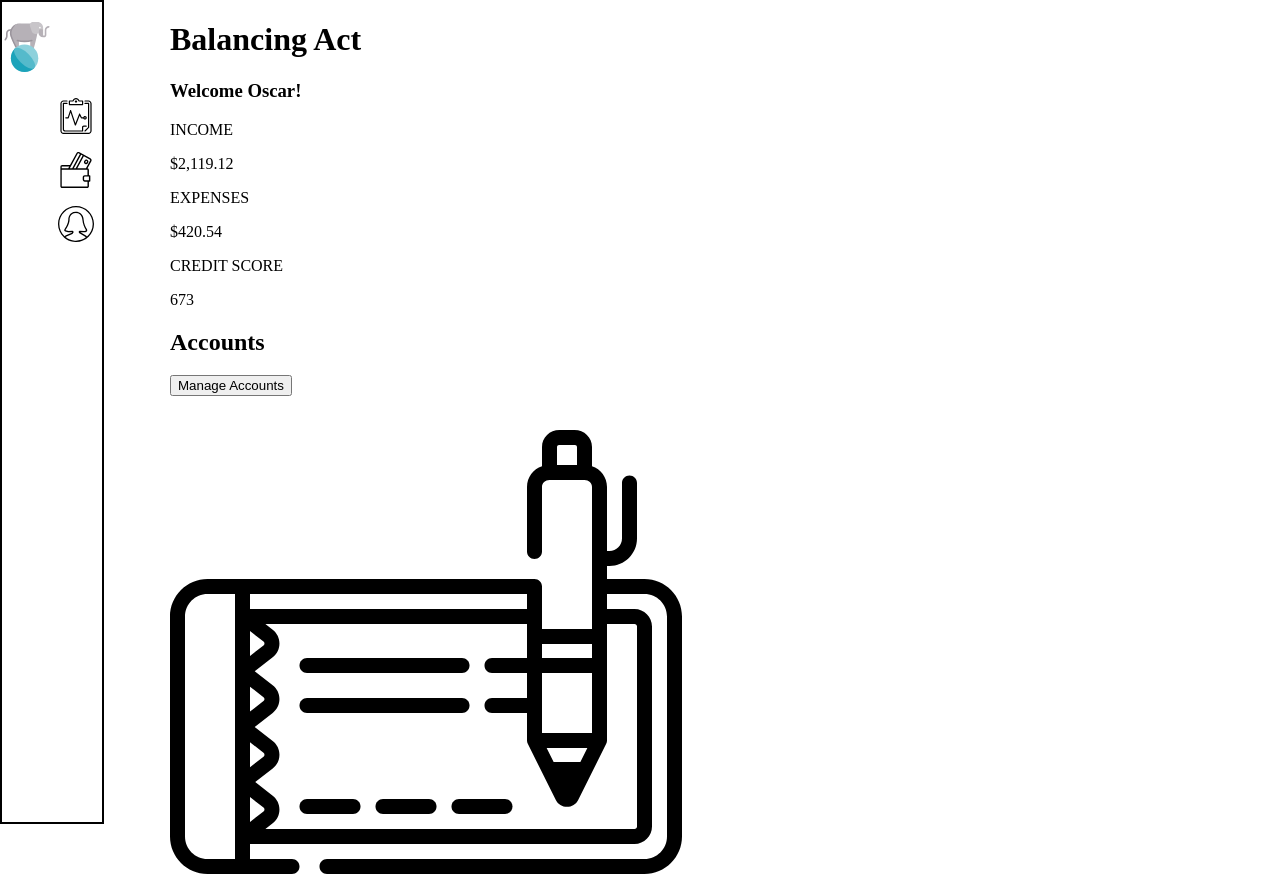
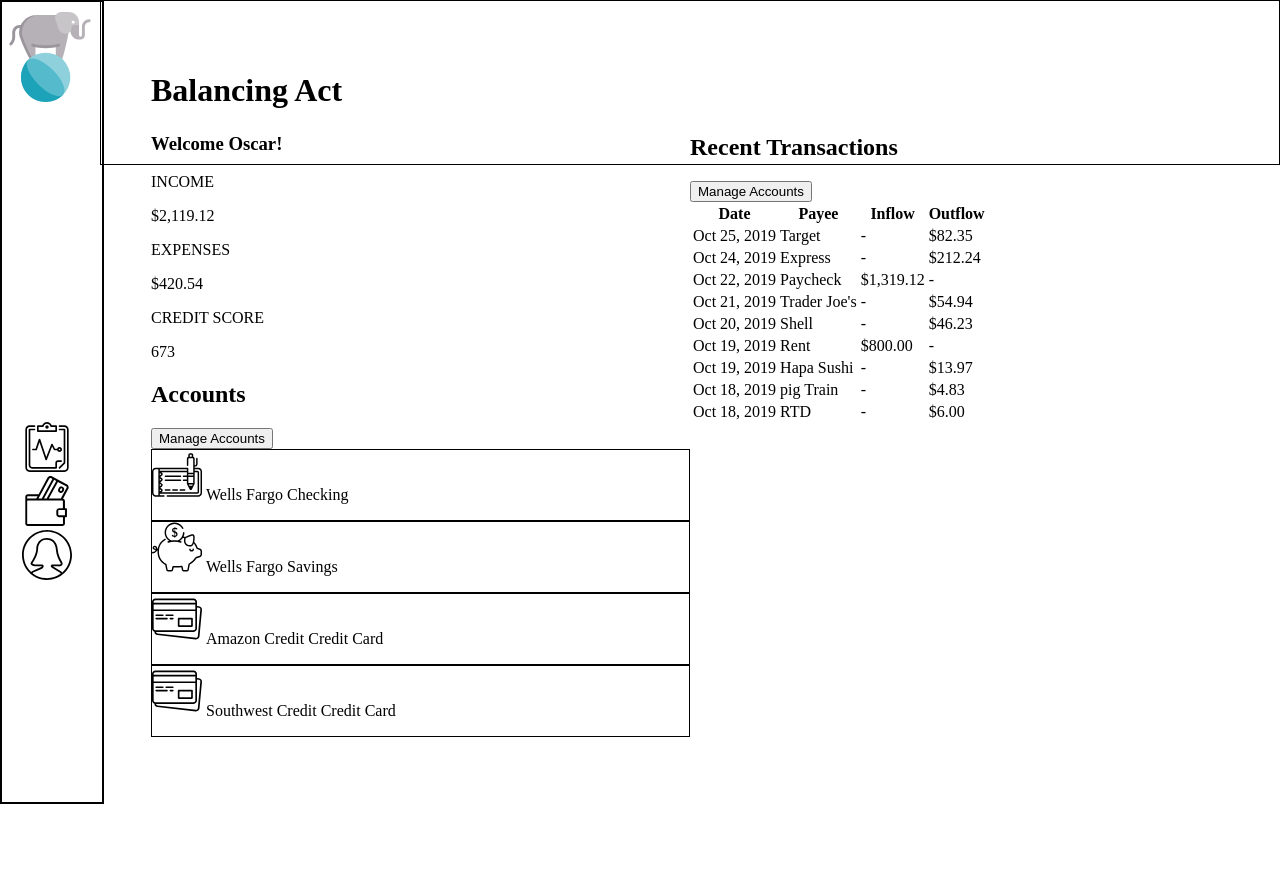
Before and after one commit to MeganHuggins/balancing-act, a plain HTML site: page index.html in a window 1280 px wide. Shown: the top 874 px of the page. After the commit the page ends 800 px from the top, so only its background shows below. Drawn offline with Linux system fonts and the light colour scheme.

Commit message:
Add new css and fix html

```diff
--- a/index.html
+++ b/index.html
@@ -29,7 +29,7 @@
 
     <article class="main-article">
       <section class="welcome-numbers">
-        <h3 class="welcome" id="welcomeBadge"> Welcome Oscar!</h3>
+        <h3 class="welcome-header" id="welcomeBadge"> Welcome Oscar!</h3>
 
         <div class="personal-account-info">
           <div class="personal-info">
@@ -47,37 +47,38 @@
         </div>
       </section>
 
-      <section class="accounts">
+      <section class="all-accounts">
         <div class="header-two">
           <h2 class="accounts-header">Accounts</h2>
           <button type="button" name="button" class="manage-accounts">Manage Accounts</button>
         </div>
 
         <div class="personal-accounts">
-          <div class="cell-account">
-            <img class="small-icon" src="assets/checking.svg" alt="Checkbook">
-            <p class="middle-text">Wells Fargo</p>
-            <p class="right-text">Checking</p>
+          <div class="account-cell">
+            <img class="account small-icon" src="assets/checking.svg" alt="Checkbook">
+            <p class="account middle-text">Wells Fargo</p>
+            <p class="account right-text">Checking</p>
           </div>
-          <div class="cell-account">
-            <img class="small-icon" src="assets/savings.svg" alt="Piggy Bank">
-            <p class="middle-text">Wells Fargo</p>
-            <p class="right-text">Savings</p>
+          <div class="account-cell">
+            <img class="account small-icon" src="assets/savings.svg" alt="Piggy Bank">
+            <p class="account middle-text">Wells Fargo</p>
+            <p class="account right-text">Savings</p>
           </div>
-          <div class="cell-account">
-            <img class="small-icon" src="assets/credit-card.svg" alt="Credit Cards">
-            <p class="middle-text">Amazon Credit</p>
-            <p class="right-text">Credit Card</p>
+          <div class="account-cell">
+            <img class="account small-icon" src="assets/credit-card.svg" alt="Credit Cards">
+            <p class=" account middle-text">Amazon Credit</p>
+            <p class="account right-text">Credit Card</p>
           </div>
-          <div class="cell-account">
-            <img class="small-icon" src="assets/credit-card.svg" alt="Credit Cards">
-            <p class="middle-text">Southwest Credit</p>
-            <p class="right-text">Credit Card</p>
+          <div class="account-cell">
+            <img class="account small-icon" src="assets/credit-card.svg" alt="Credit Cards">
+            <p class="account middle-text">Southwest Credit</p>
+            <p class="account right-text">Credit Card</p>
           </div>
         </div>
       </section>
+    </article>
 
-      <section class=transactions>
+    <article class=transactions>
       <div class="header-three">
         <h2 class="recent-transactions">Recent Transactions</h2>
         <button type="button" name="button" class="manage-accounts">Manage Accounts</button>
@@ -150,7 +151,7 @@
         </tbody>
       </table>
 
-      </section>
+    </article>
 
-    </article>
+
   </main>
--- a/styles.css
+++ b/styles.css
@@ -8,42 +8,111 @@
   height: 100%;
   width: 100px;
   position: fixed;
+  float: left;
+  overflow-x: hidden;
   top: 0;
   left: 0;
-  overflow-x: hidden;
-  padding-top: 20px;
   border: black solid 2px;
-}
-.navbar a {
-  padding: 6px 8px 6px 16px;
-  text-decoration: none;
-  font-size: 25px;
-  color: #818181;
-  display: block;
+
 }
 .elephant {
+  height: 90px;
+  padding-top: 10px;
+  padding-left: 3px;
+}
+.icons {
+  margin: 0;
+  padding: 20px;
+  list-style: none;
+  top: 50%;
+  position: absolute;
+}
+/* .icons li {
+  padding: 0;
+  display: block;
+  border: 1px solid black;
+}
+.icons li a {
+  display: block;
+} */
+.nav-icons {
   height: 50px;
 }
-.clip-board {
-  height: 50px;
-}
-.transactions {
-  height: 50px;
-}
-.profile {
+.small-icon {
   height: 50px;
 }
 
-.icons {
+.main {
+  margin-left: 100px;
+  padding: 50px;
+  border: 1px solid;
+}
+
+.balancing-header {
+  height: 20px;
+}
+
+article.main-article {
+  float: left;
+  width: 50%
+}
+
+section.welcome-numbers {
+
+}
+.welcome-header {
+
+}
+.personal-account-info {
+
+}
+.personal-info {
 
 }
 
-.main {
-  margin-left: 160px; /* Same as the width of the sidebar */
-  padding: 0px 10px;
+section.all-accounts {
+  width: 100%;
 }
-.welcome-header {
-  background-color: lightblue;
-  padding: 35px;
-  width: 450px;
+.header-two {
+
 }
+.accounts-header
+{
+
+}
+button.manage-accounts {
+
+}
+
+.personal-accounts {
+
+}
+.account-cell {
+  border: 1px solid black;
+}
+.account {
+  display: inline-block;
+  align-items: left;
+}
+.middle-text {
+  align-items: 40%;
+}
+.right-text {
+  align-items: 70%;
+}
+
+article.transactions {
+  float: right;
+  width: 50%;
+}
+.header-three {
+
+}
+h2.recent-transactions {
+
+}
+button.manage-accounts {
+
+}
+
+table
```
Lines whose indentation alone changed are shown as unchanged.
